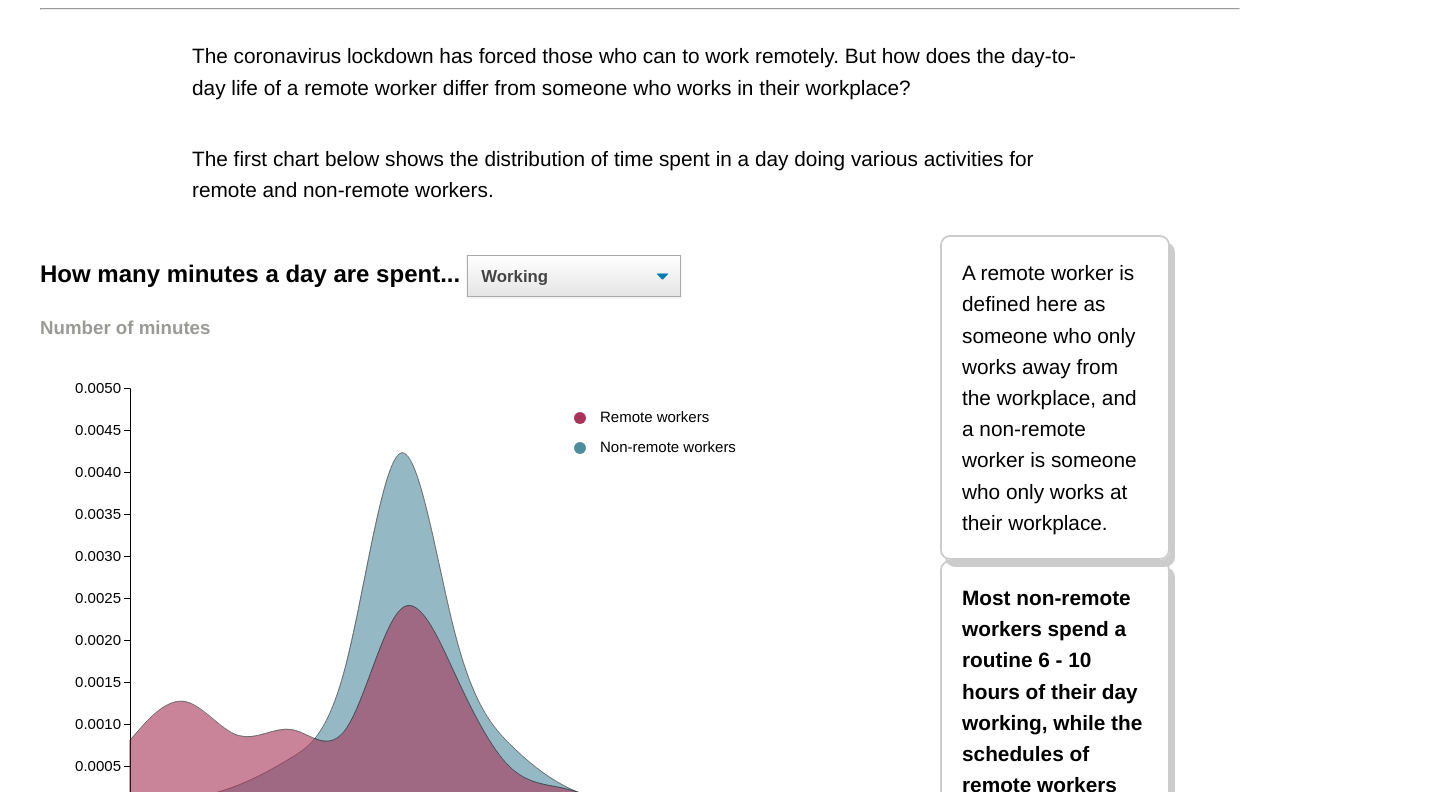
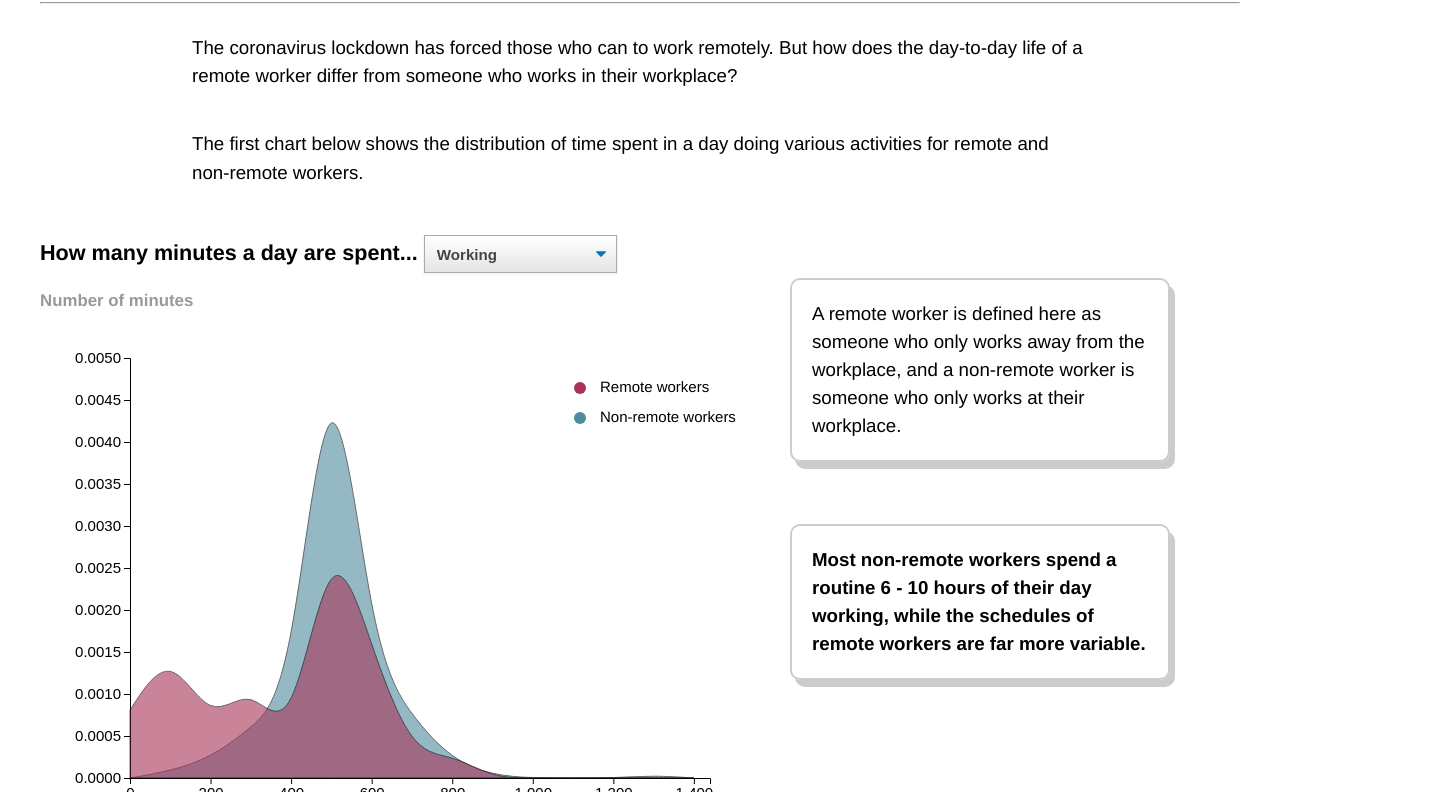
Before and after one commit to h-robertson/workingfromhome, a plain HTML site: page index.html in a window 1280 px wide. Shown: the part 90-882 px from the top of the page, 1440 px wide, since content can reach past the window. Drawn offline with nearby package versions, Linux system fonts and the light colour scheme.

Commit message:
Edit margins, font size, etc.

```diff
--- a/script.js
+++ b/script.js
@@ -30,7 +30,7 @@ var margin = {
         bottom: 50,
         left: 90
     },
-    width = 900 - margin.left - margin.right,
+    width = 700 - margin.left - margin.right,
     height = 500 - margin.top - margin.bottom;
 
 // append the svg
@@ -344,7 +344,7 @@ d3.select("#barSelectChild")
     });
 
 // Set svg size
-var widthBar = 1400 - margin.left - margin.right;
+var widthBar = 1150 - margin.left - margin.right;
 var heightBar = 500 - margin.top - margin.bottom;
 
 // append svg & set margins
@@ -506,7 +506,7 @@ d3.csv("barChartData.csv", function (data) {
         .data(activities)
         .enter()
         .append('rect')
-        .attr('x', 1080)
+        .attr('x', 830)
         .attr('y', function (d, i) {
             return 90 + i * 30;
         })
@@ -523,7 +523,7 @@ d3.csv("barChartData.csv", function (data) {
         .text(function (d) {
             return d;
         })
-        .attr('x', 1130)
+        .attr('x', 880)
         .attr('y', function (d, i) {
             return 93 + i * 30;
         })
--- a/style.css
+++ b/style.css
@@ -2,6 +2,7 @@ body {
     font-family: "HelveticaNeue-Light", "Helvetica Neue Light", "Helvetica Neue", Helvetica, Arial, "Lucida Grande", sans-serif;
     font-weight: 300;
     margin: 40px;
+    font-size: 0.9em;
 }
 
 h1 {
@@ -45,7 +46,6 @@ h3 {
     border: 2px solid #ccc;
     border-radius: 10px;
     box-shadow: 5px 7px #ccc;
-    height: fit-content;
 
 }
 
@@ -56,7 +56,7 @@ h3 {
 
 #analysisText {
     grid-row: 2/3;
-    align-self: top;
+    align-self: start;
 }
 
 .sourcing {
```
